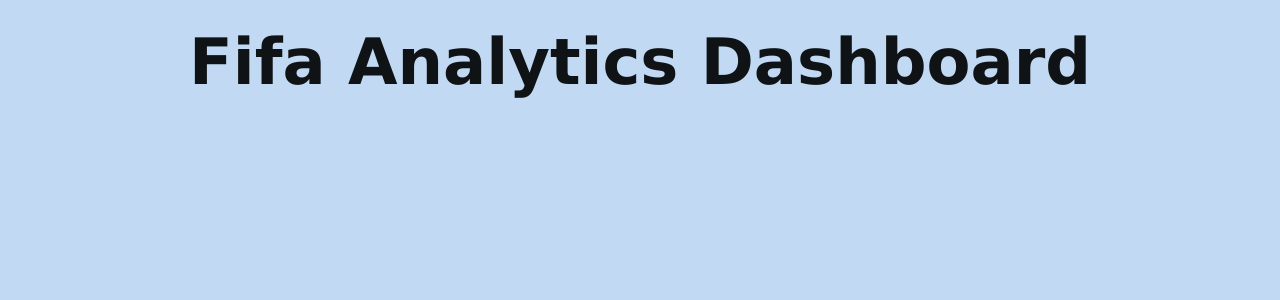
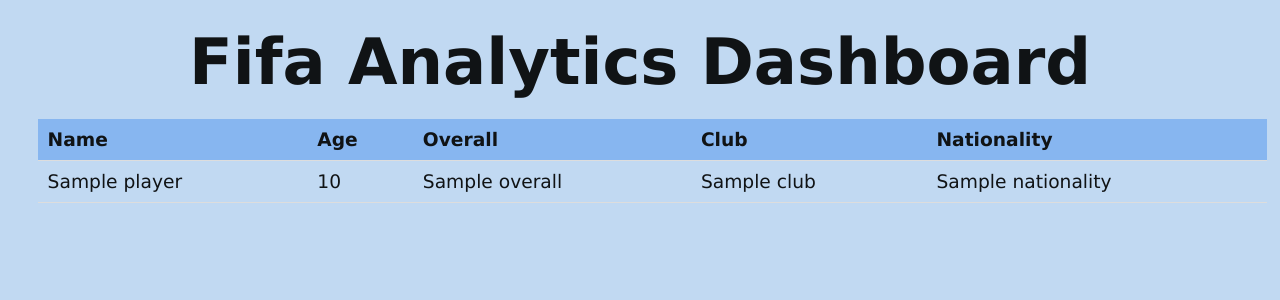
Before and after one commit to sumairrathore/Project_4, a Flask app: template templates/index.html in a window 1280 px wide. Shown: the top 300 px of the page. Run offline with Flask 3, Linux system fonts and the light colour scheme; the template is opened without the code that fills it: most values are stand-ins (such as "Sample title", 1, 10 or a date in 2020); parts of the project's set-up code (start-up, migrations or seed data) failed here and were passed over.

Commit message:
inital basic flask app

```diff
--- a/app.py
+++ b/app.py
@@ -1,14 +1,36 @@
+import pandas as pd
 from flask import Flask, render_template
+from sqlalchemy import create_engine
 
 app = Flask(__name__)
 
+def load_csv_to_database(csv_file, table_name):
+    # Read the CSV file into a pandas DataFrame
+    df = pd.read_csv(csv_file)
+    # Create a SQLAlchemy engine to connect to the database
+    engine = create_engine('sqlite:///data/db/database.db')
+    # Insert the DataFrame into the database table
+    df.to_sql(table_name, engine, if_exists='replace', index=False)
+
 @app.route('/')
 def index():
-    return render_template('index.html')
+    # Create a SQLAlchemy engine to connect to the database
+    engine = create_engine('sqlite:///data/db/database.db')
+    # Query the required columns from the "players20" table
+    query = "SELECT long_name, age, overall, club, nationality FROM players20 LIMIT 10"
+    # Execute the query and fetch the results
+    results = engine.execute(query)
+    # Convert the results to a list of dictionaries
+    players = [dict(row) for row in results]
+    # Render the index.html template and pass the players data to it
+    return render_template('index.html', players=players)
 
 @app.route('/favicon.ico')
 def favicon():
     return '', 204
 
 if __name__ == '__main__':
+    # Load the players_20.csv file into the database
+    load_csv_to_database('data/players_20.csv', 'players20')
+    # Run the Flask application
     app.run(debug=True)
--- a/static/css/style.css
+++ b/static/css/style.css
@@ -12,3 +12,19 @@ h1 {
     font-size: 48pt;
     text-align: center;
 }
+
+table {
+    width: 100%;
+    border-collapse: collapse;
+    margin-top: 20px;
+}
+
+th, td {
+    padding: 10px;
+    text-align: left;
+    border-bottom: 1px solid #ddd;
+}
+
+th {
+    background-color: rgb(135, 182, 240);
+}
--- a/static/js/logic.js
+++ b/static/js/logic.js
@@ -0,0 +1 @@
+// logic.js file (empty for now)
--- a/templates/index.html
+++ b/templates/index.html
@@ -6,6 +6,28 @@
     </head>
     <body>
         <h1>Fifa Analytics Dashboard</h1>
+        <table>
+            <thead>
+                <tr>
+                    <th>Name</th>
+                    <th>Age</th>
+                    <th>Overall</th>
+                    <th>Club</th>
+                    <th>Nationality</th>
+                </tr>
+            </thead>
+            <tbody>
+                {% for player in players %}
+                <tr>
+                    <td>{{ player.long_name }}</td>
+                    <td>{{ player.age }}</td>
+                    <td>{{ player.overall }}</td>
+                    <td>{{ player.club }}</td>
+                    <td>{{ player.nationality }}</td>
+                </tr>
+                {% endfor %}
+            </tbody>
+        </table>
         <script src="{{ url_for('static', filename='js/logic.js') }}"></script>
     </body>
 </html>
```
Also changed, not shown: 1 other file.
